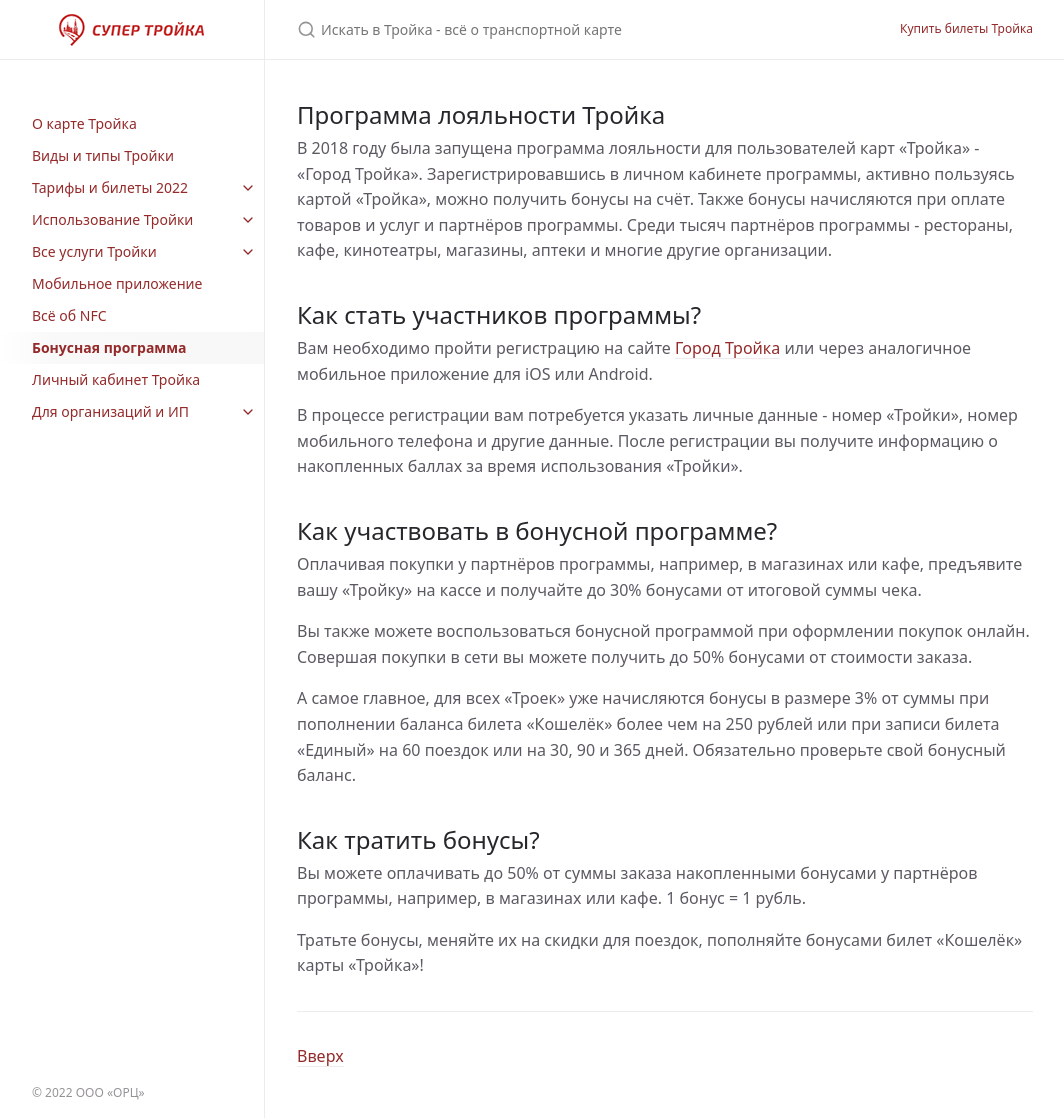
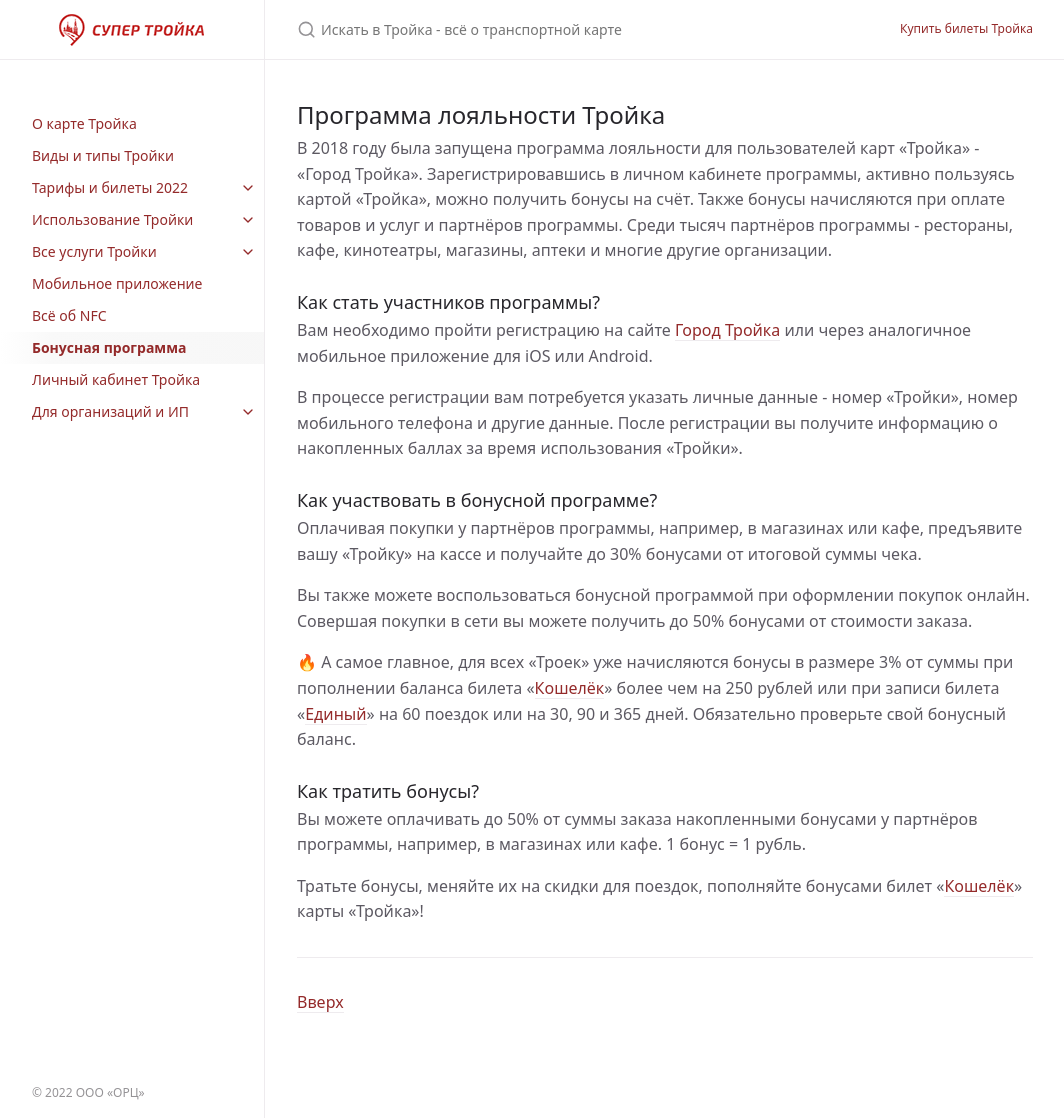
Before and after one commit to InvoiceBox/wiki.supertroika.ru, a Jekyll site: the page built from troika/bonus.md, in a window 1280 px wide and 1118 px high. Shown: the whole window, without its empty margins (107-1171 px from the left). Built offline with Jekyll 4.4.1, drawn with Linux system fonts in a browser that asks for light colours; emoji names are drawn with the system emoji font; part of the change alters nothing that is shown.

Commit message:
Added cross-links

```diff
--- a/troika/bonus.md
+++ b/troika/bonus.md
@@ -13,7 +13,7 @@ date: 2022-05-06 15:21:00 +0300
 и партнёров программы. Среди тысяч партнёров программы - рестораны, кафе, кинотеатры, магазины, аптеки и
 многие другие организации.
 
-## Как стать участников программы?
+### Как стать участников программы?
 
 Вам необходимо пройти регистрацию на сайте [Город Тройка](https://gorodtroika.ru) или через аналогичное
 мобильное приложение для iOS или Android.
@@ -21,7 +21,7 @@ date: 2022-05-06 15:21:00 +0300
 В процессе регистрации вам потребуется указать личные данные - номер «Тройки», номер мобильного телефона
 и другие данные. После регистрации вы получите информацию о накопленных баллах за время использования «Тройки».
 
-## Как участвовать в бонусной программе?
+### Как участвовать в бонусной программе?
 
 Оплачивая покупки у партнёров программы, например, в магазинах или кафе, предъявите вашу «Тройку» на кассе
 и получайте до 30% бонусами от итоговой суммы чека.
@@ -29,13 +29,13 @@ date: 2022-05-06 15:21:00 +0300
 Вы также можете воспользоваться бонусной программой при оформлении покупок онлайн. Совершая покупки в сети
 вы можете получить до 50% бонусами от стоимости заказа.
 
-А самое главное, для всех «Троек» уже начисляются бонусы в размере 3% от суммы при пополнении баланса билета «Кошелёк»
-более чем на 250 рублей или при записи билета «Единый» на 60 поездок или на 30, 90 и 365 дней. Обязательно проверьте
+:fire: А самое главное, для всех «Троек» уже начисляются бонусы в размере 3% от суммы при пополнении баланса билета «[Кошелёк](/troika/tickets/purse/)»
+более чем на 250 рублей или при записи билета «[Единый](/troika/tickets/single/)» на 60 поездок или на 30, 90 и 365 дней. Обязательно проверьте
 свой бонусный баланс.
 
-## Как тратить бонусы?
+### Как тратить бонусы?
 
 Вы можете оплачивать до 50% от суммы заказа накопленными бонусами у партнёров программы, например, в магазинах или кафе.
 1 бонус = 1 рубль.
 
-Тратьте бонусы, меняйте их на скидки для поездок, пополняйте бонусами билет «Кошелёк» карты «Тройка»!
+Тратьте бонусы, меняйте их на скидки для поездок, пополняйте бонусами билет «[Кошелёк](/troika/tickets/purse/)» карты «Тройка»!
```
